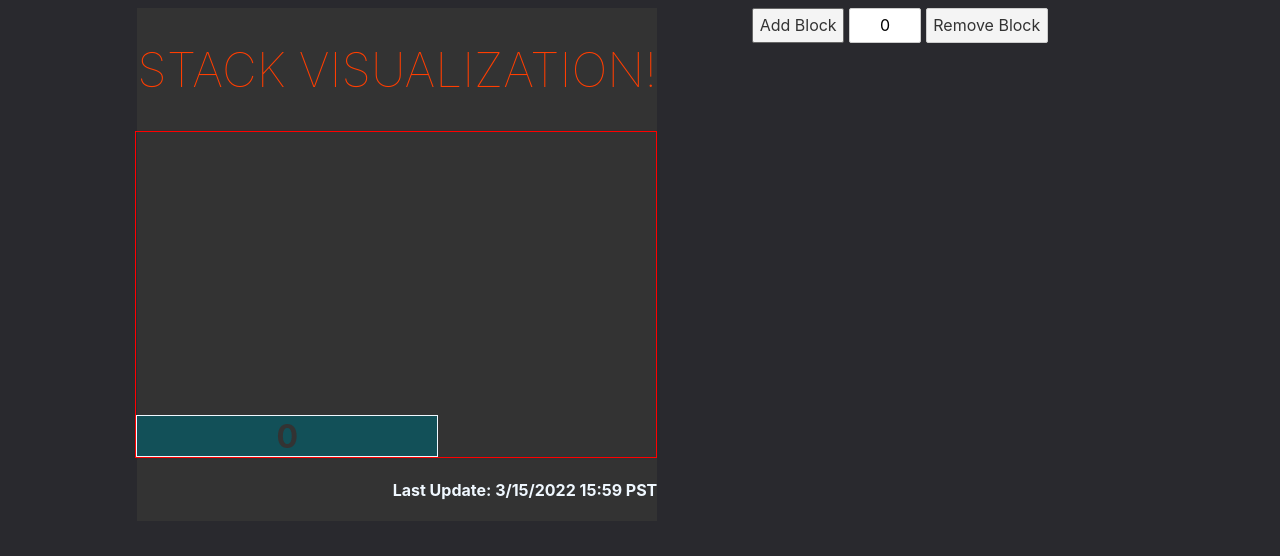
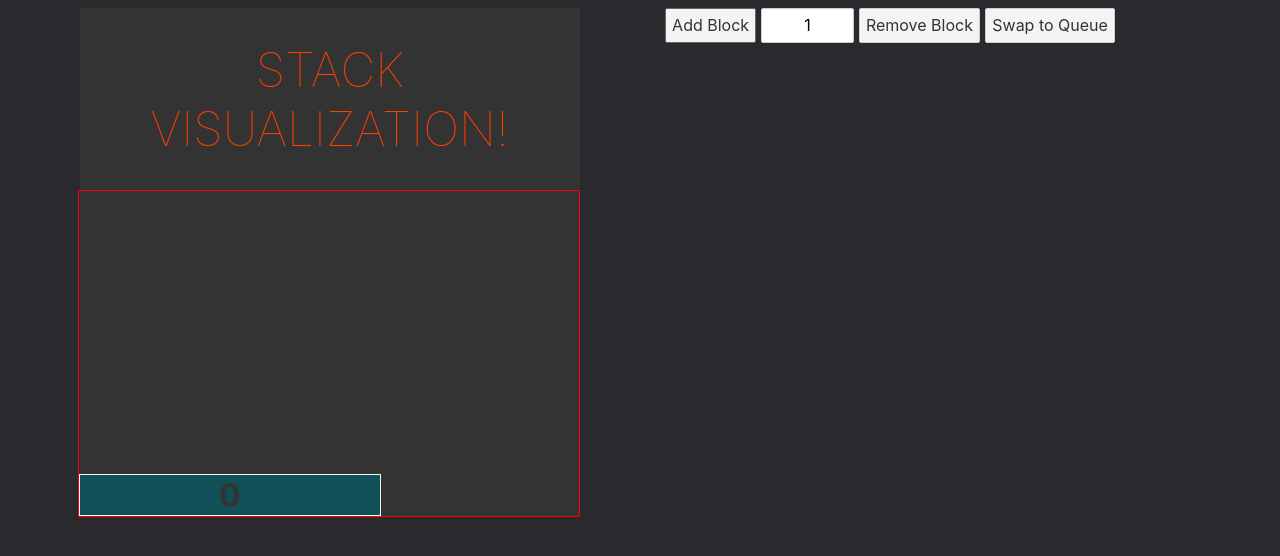
Before and after one commit to JustinStitt/stack-visu, a Svelte app in the folder stack-visu-app/: page / in a window 1280 px wide. Both pictures are taken after a click on the button "Add Block". Shown: the top 556 px of the page. Built offline with nearby package versions, Linux system fonts and the light colour scheme.

Commit message:
update and add queue

```diff
--- a/stack-visu-app/src/App.svelte
+++ b/stack-visu-app/src/App.svelte
@@ -1,39 +1,70 @@
 <script>
-	import { fade, fly} from 'svelte/transition';
-	import Block from './Components/Block.svelte'
+  import { fade, fly } from "svelte/transition";
+  import Block from "./Components/Block.svelte";
   let blocks = [];
+
   let inp = 0;
+
+  let isStack = true;
+
+  const stackPush = () => {
+    blocks = [...blocks, inp];
+  };
+
+  const queuePush = () => {
+    // blocks = [inp, ...blocks];
+    blocks = [...blocks, inp];
+  };
+
+  const stackPop = () => {
+    blocks = blocks.slice(0, blocks.length - 1);
+  };
+
+  const queuePop = () => {
+    blocks = blocks.slice(1, blocks.length);
+    console.log(blocks);
+  };
+
   const addBlock = () => {
-		blocks = [...blocks, inp]
-	}
+    if (isStack) stackPush();
+    else queuePush();
+    inp += 1;
+  };
 
   const popBlock = () => {
-		blocks = blocks.slice(0, blocks.length-1);
-	}
+    if (isStack) stackPop();
+    else queuePop();
+  };
 </script>
 
 <main>
-	<div class='blocks'>
+  <div class="blocks">
+    {#if isStack}
       <h1>Stack Visualization!</h1>
-		<div class='inner'>
-			{#each blocks as block}
-			<Block data={block}/>
+    {/if}
+    {#if !isStack}
+      <h1>Queue Visualization!</h1>
+    {/if}
+    <div class={isStack ? "inner-stack" : "inner-queue"}>
+      {#each blocks as block, i (block)}
+        <Block data={block} {isStack} />
       {/each}
     </div>
-		<h4 style='color: aliceblue;'>
-			Last Update: 3/15/2022 15:59 PST
-		</h4>
   </div>
-	<div class='controls'>
-		<button class='add-block' on:click={addBlock}>
-			Add Block
-		</button>
-		<input type="text" bind:value={inp} style='width: 15%; text-align: center'>
-		<button  on:click={popBlock}>
-			Remove Block
-		</button>
+  <div class="controls">
+    <button class="add-block" on:click={addBlock}> Add Block </button>
+    <input
+      type="text"
+      bind:value={inp}
+      style="width: 15%; text-align: center"
+    />
+    <button on:click={popBlock}> Remove Block </button>
+    <button
+      on:click={() => {
+        isStack = !isStack;
+      }}>Swap to Queue</button
+    >
   </div>
-
 </main>
 
 <style>
@@ -45,6 +76,7 @@
     display: flex;
     flex-direction: row;
     justify-content: center;
+    overflow: hidden;
   }
 
   h1 {
@@ -66,9 +98,10 @@
     justify-content: flex-end;
     align-items: flex-end;
     background-color: #333;
+    max-width: 500px;
   }
 
-	.inner {
+  .inner-stack {
     width: 100%;
     height: 325px;
     overflow-y: auto;
@@ -77,5 +110,12 @@
     flex-direction: column-reverse;
   }
 
-
+  .inner-queue {
+    width: 100%;
+    height: 325px;
+    overflow-y: auto;
+    border: 1px solid red;
+    display: flex;
+    flex-direction: row;
+  }
 </style>
--- a/stack-visu-app/src/Components/Block.svelte
+++ b/stack-visu-app/src/Components/Block.svelte
@@ -1,25 +1,37 @@
 <script>
+  import { slide, fly, fade } from "svelte/transition";
   export let data = 7;
+  export let isStack = true;
   export let size = 400;
-let color = Math.floor(Math.random()*16777215).toString(16);
+  let color = Math.floor(Math.random() * 16777215).toString(16);
 
   const checkDarkColor = (_) => {
     if (color < 6000) {
-        color = Math.floor(Math.random()*16777215).toString(16);
+      color = Math.floor(Math.random() * 16777215).toString(16);
     }
-}
+  };
 
-$: checkDarkColor(color)
+  $: checkDarkColor(color);
 </script>
 
 <!-- start html -->
-<div style={`background-color: #${color}`}>
+<div
+  class={isStack ? "stack" : "queue"}
+  style={`background-color: #${color}`}
+  id="block"
+  transition:slide
+  on:click={() => {}}
+>
   <h1>{data}</h1>
 </div>
+
 <!-- end html -->
+<style>
+  #block {
+    transition: all 0.3s cubic-bezier(0.165, 0.84, 0.44, 1);
+  }
 
-<style>
-    div {
+  .stack {
     width: 300px;
     height: 40px;
     display: flex;
@@ -29,8 +41,18 @@ $: checkDarkColor(color)
     border: 1.5px solid aliceblue;
   }
 
+  .queue {
+    width: 40px;
+    height: 300px;
+    display: flex;
+    flex-direction: column;
+    align-items: center;
+    justify-content: center;
+    border: 1.5px solid aliceblue;
+  }
+
   div:hover {
-        filter:brightness(1.2);
+    filter: brightness(1.2);
     transform: scale(1.07);
   }
 
```
Lines whose indentation alone changed are shown as unchanged.
